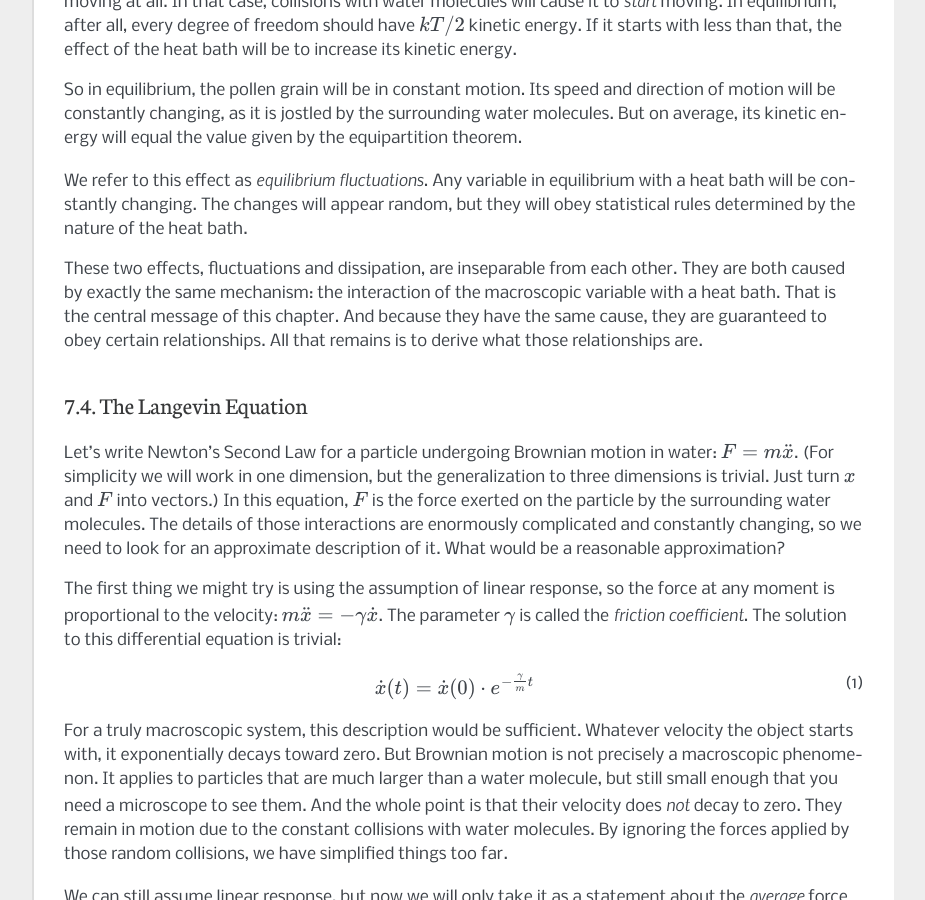
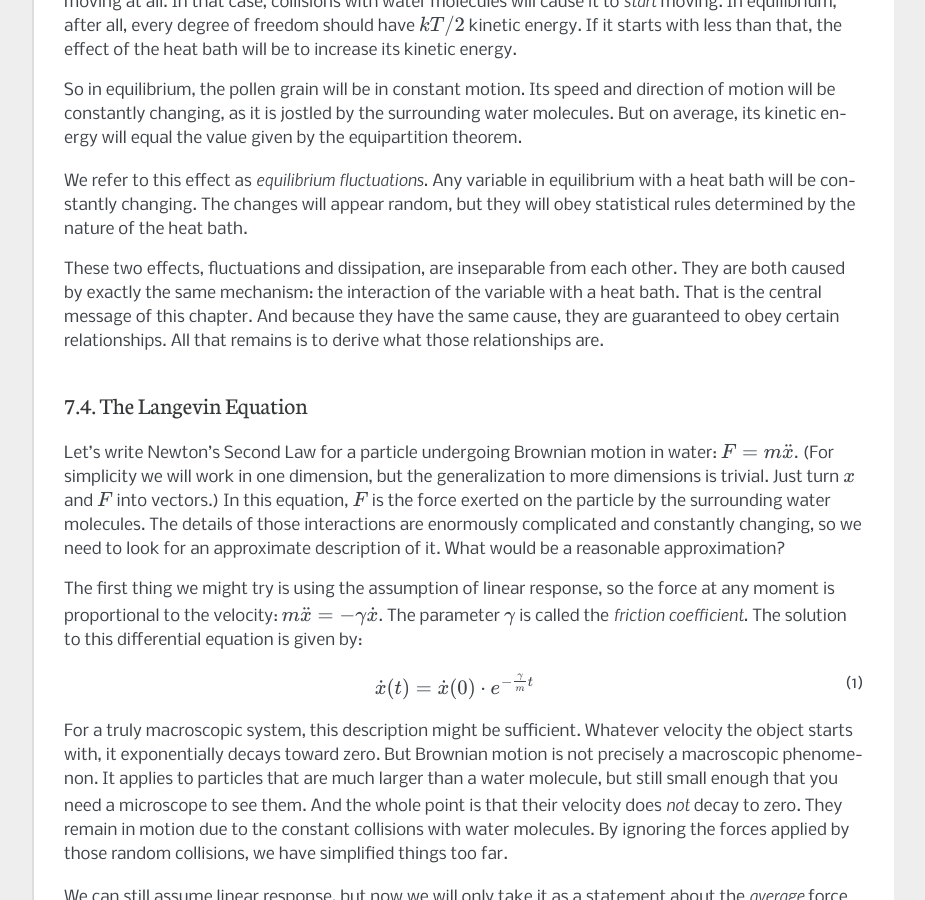
Before and after one commit to peastman/statmech, a Sphinx documentation site: the page built from source/friction.rst, in a window 1280 px wide and 900 px high, scrolled down 2504 px. Shown: the whole window, without its empty margins (198-1123 px from the left). Built offline with Sphinx 7.4.7, drawn with Linux system fonts in a browser that asks for light colours; some of the changed text lies outside the part shown.

Commit message:
Minor revisions to chapter 7

```diff
--- a/source/friction.rst
+++ b/source/friction.rst
@@ -115,7 +115,7 @@ changing.  The changes will appear random, but they will obey statistical rules
 bath.
 
 These two effects, fluctuations and dissipation, are inseparable from each other.  They are both caused by exactly the
-same mechanism: the interaction of the macroscopic variable with a heat bath.  That is the central message of this
+same mechanism: the interaction of the variable with a heat bath.  That is the central message of this
 chapter.  And because they have the same cause, they are guaranteed to obey certain relationships.  All that remains is
 to derive what those relationships are.
 
@@ -125,7 +125,7 @@ The Langevin Equation
 =====================
 
 Let's write Newton's Second Law for a particle undergoing Brownian motion in water: :math:`F = m \ddot{x}`.  (For
-simplicity we will work in one dimension, but the generalization to three dimensions is trivial.  Just turn :math:`x`
+simplicity we will work in one dimension, but the generalization to more dimensions is trivial.  Just turn :math:`x`
 and :math:`F` into vectors.)  In this
 equation, :math:`F` is the force exerted on the particle by the surrounding water molecules.  The details of those
 interactions are enormously complicated and constantly changing, so we need to look for an approximate description of
@@ -133,13 +133,13 @@ it.  What would be a reasonable approximation?
 
 The first thing we might try is using the assumption of linear response, so the force at any moment is proportional to
 the velocity: :math:`m \ddot{x} = -\gamma \dot{x}`.  The parameter :math:`\gamma` is called the *friction coefficient*.
-The solution to this differential equation is trivial:
+The solution to this differential equation is given by:
 
 .. math::
     \dot{x}(t) = \dot{x}(0) \cdot e^{-\frac{\gamma}{m}t}
     :label: decaying-velocity
 
-For a truly macroscopic system, this description would be sufficient.  Whatever velocity the object starts with, it
+For a truly macroscopic system, this description might be sufficient.  Whatever velocity the object starts with, it
 exponentially decays toward zero.  But Brownian motion is not precisely a macroscopic phenomenon.  It applies to
 particles that are much larger than a water molecule, but still small enough that you need a microscope to see them.
 And the whole point is that their velocity does *not* decay to zero.  They remain in motion due to the constant
```
Also changed, not shown: other parts of source/friction.rst (+5 -5 lines).
